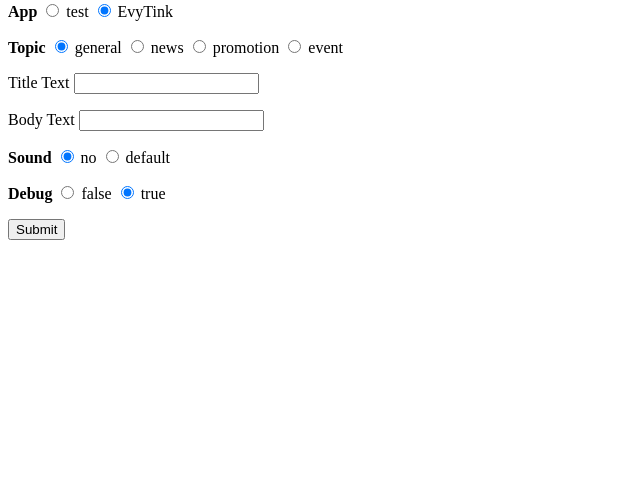
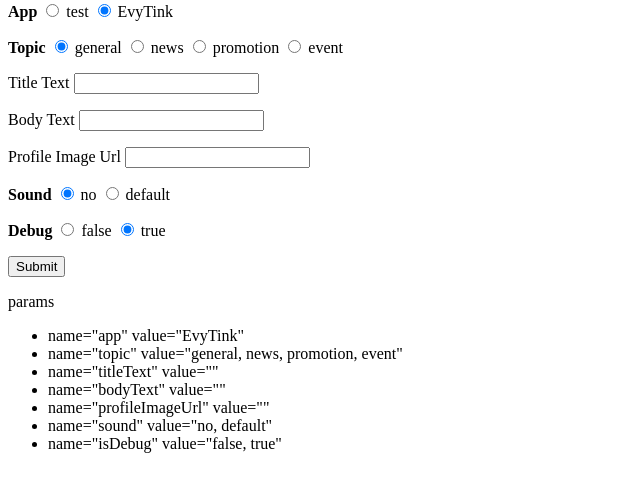
Before and after one commit to puuga/EvyTink-noti-Service, a website: page public/form.html in a window 1280 px wide. Shown: the part 79-570 px from the top of the page, without its empty margins (0-640 px from the left). Drawn offline with Linux system fonts and the light colour scheme.

Commit message:
update noti

```diff
--- a/package.json
+++ b/package.json
@@ -1,6 +1,6 @@
 {
 	"name": "EvyTinkService",
-	"version": "1.0.1",
+	"version": "1.0.2",
 	"description": "EvyTinkService Backend",
 	"private": true,
 	"scripts": {
--- a/public/form.html
+++ b/public/form.html
@@ -26,6 +26,9 @@
         <label>Body Text <input type="text" name="bodyText" value="" required></label>
       </p>
       <p>
+        <label>Profile Image Url <input type="text" name="profileImageUrl" value="" required></label>
+      </p>
+      <p>
         <strong>Sound</strong>
         <label><input type="radio" name="sound" value="no" checked> no</label>
         <label><input type="radio" name="sound" value="default"> default</label>
@@ -40,5 +43,18 @@
       </p>
 
     </form>
+
+    <div>
+      params
+      <ul>
+        <li>name="app" value="EvyTink"</li>
+        <li>name="topic" value="general, news, promotion, event"</li>
+        <li>name="titleText" value=""</li>
+        <li>name="bodyText" value=""</li>
+        <li>name="profileImageUrl" value=""</li>
+        <li>name="sound" value="no, default"</li>
+        <li>name="isDebug" value="false, true"</li>
+      </ul>
+    </div>
   </body>
 </html>
```
Also changed, not shown: index.js (+24 -4 lines).
